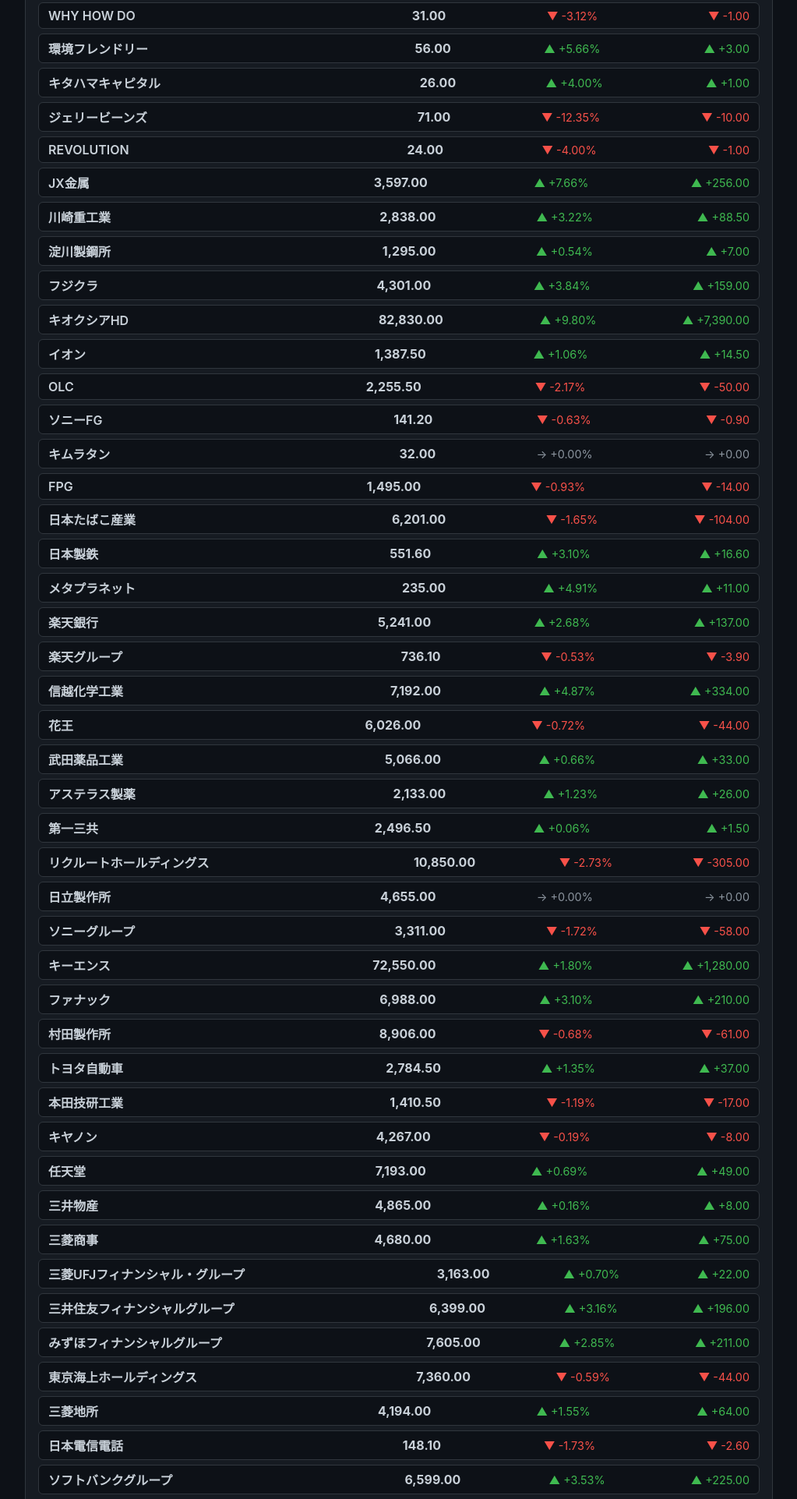
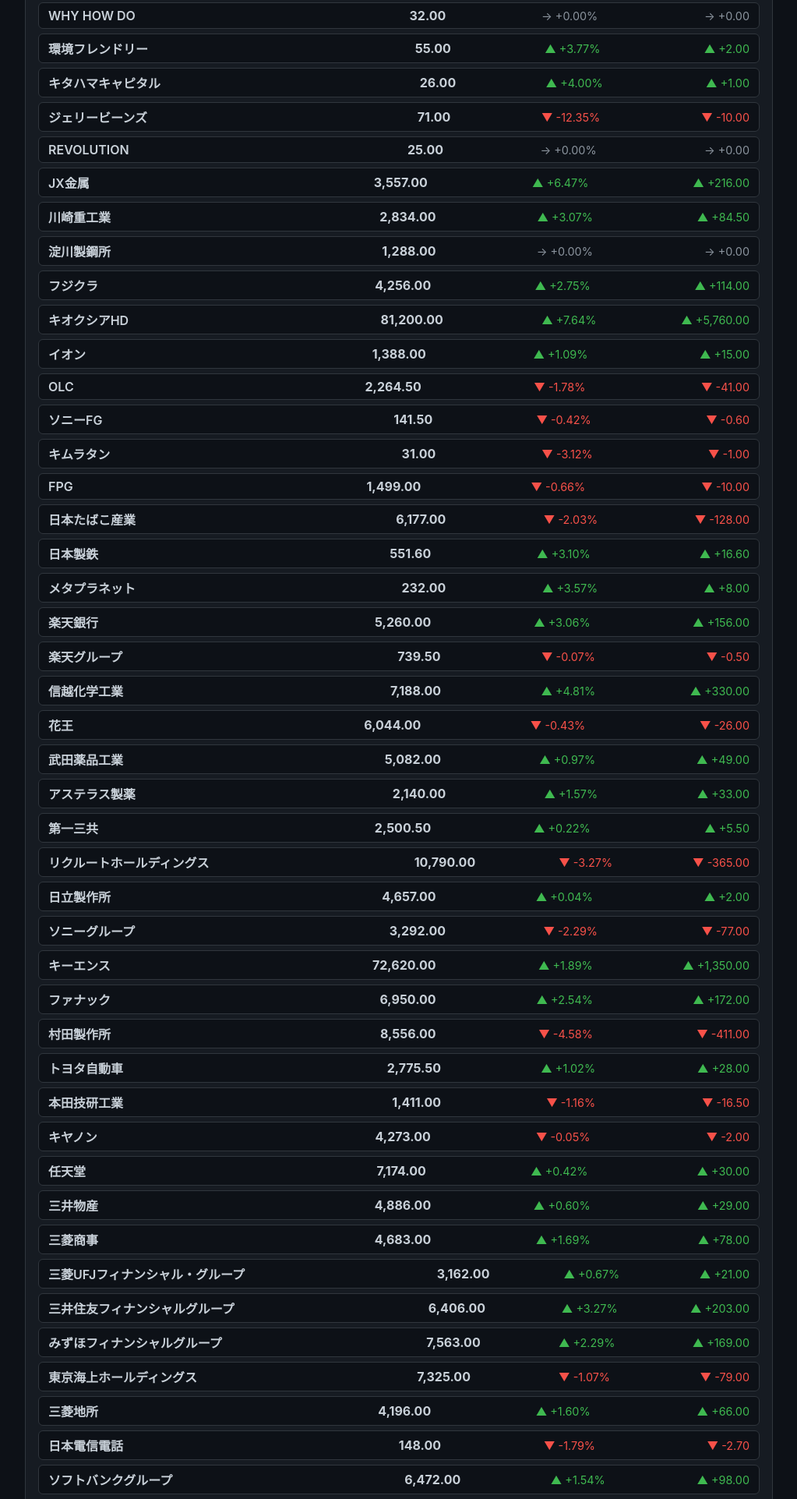
Before and after one commit to hyper427/python-automation, a plain HTML site: page market_report_20260612.html in a window 1280 px wide. Shown: the part 761-2684 px from the top of the page at 78% size, without its empty margins (128-1151 px from the left). Drawn offline with Linux system fonts and the light colour scheme.

Commit message:
Update market report 2026/06/12 16:14:05.26

```diff
--- a/market_report_20260612.html
+++ b/market_report_20260612.html
@@ -107,9 +107,9 @@
     <div class="grid">
       <div class="ticker">
         <span class="name">日経平均株価</span>
-        <span class="price">66,484.79</span>
-        <span class="change up">▲ +3.53%</span>
-        <span class="change up">▲ +2,267.52</span>
+        <span class="price">66,020.04</span>
+        <span class="change up">▲ +2.81%</span>
+        <span class="change up">▲ +1,802.77</span>
       </div>
       <div class="ticker">
         <span class="name">NASDAQ総合指数</span>
@@ -142,15 +142,15 @@
     <div class="grid">
       <div class="ticker">
         <span class="name">三菱重工業</span>
-        <span class="price">3,550.00</span>
-        <span class="change up">▲ +1.60%</span>
-        <span class="change up">▲ +56.00</span>
+        <span class="price">3,540.00</span>
+        <span class="change up">▲ +1.32%</span>
+        <span class="change up">▲ +46.00</span>
       </div>
       <div class="ticker">
         <span class="name">ノーリツ鋼機</span>
-        <span class="price">1,953.00</span>
-        <span class="change down">▼ -1.41%</span>
-        <span class="change down">▼ -28.00</span>
+        <span class="price">1,948.00</span>
+        <span class="change down">▼ -1.67%</span>
+        <span class="change down">▼ -33.00</span>
       </div>
       <div class="ticker">
         <span class="name">スリー・ディー・マトリックス</span>
@@ -160,27 +160,27 @@
       </div>
       <div class="ticker">
         <span class="name">ウインテスト</span>
-        <span class="price">77.00</span>
-        <span class="change down">▼ -2.53%</span>
-        <span class="change down">▼ -2.00</span>
+        <span class="price">78.00</span>
+        <span class="change down">▼ -1.27%</span>
+        <span class="change down">▼ -1.00</span>
       </div>
       <div class="ticker">
         <span class="name">ウエストホールディングス</span>
-        <span class="price">2,315.00</span>
-        <span class="change up">▲ +0.43%</span>
-        <span class="change up">▲ +10.00</span>
+        <span class="price">2,313.00</span>
+        <span class="change up">▲ +0.35%</span>
+        <span class="change up">▲ +8.00</span>
       </div>
       <div class="ticker">
         <span class="name">WHY HOW DO</span>
-        <span class="price">31.00</span>
-        <span class="change down">▼ -3.12%</span>
-        <span class="change down">▼ -1.00</span>
+        <span class="price">32.00</span>
+        <span class="change flat">→ +0.00%</span>
+        <span class="change flat">→ +0.00</span>
       </div>
       <div class="ticker">
         <span class="name">環境フレンドリー</span>
-        <span class="price">56.00</span>
-        <span class="change up">▲ +5.66%</span>
-        <span class="change up">▲ +3.00</span>
+        <span class="price">55.00</span>
+        <span class="change up">▲ +3.77%</span>
+        <span class="change up">▲ +2.00</span>
       </div>
       <div class="ticker">
         <span class="name">キタハマキャピタル</span>
@@ -196,75 +196,75 @@
       </div>
       <div class="ticker">
         <span class="name">REVOLUTION</span>
-        <span class="price">24.00</span>
-        <span class="change down">▼ -4.00%</span>
-        <span class="change down">▼ -1.00</span>
-      </div>
-      <div class="ticker">
-        <span class="name">JX金属</span>
-        <span class="price">3,597.00</span>
-        <span class="change up">▲ +7.66%</span>
-        <span class="change up">▲ +256.00</span>
-      </div>
-      <div class="ticker">
-        <span class="name">川崎重工業</span>
-        <span class="price">2,838.00</span>
-        <span class="change up">▲ +3.22%</span>
-        <span class="change up">▲ +88.50</span>
-      </div>
-      <div class="ticker">
-        <span class="name">淀川製鋼所</span>
-        <span class="price">1,295.00</span>
-        <span class="change up">▲ +0.54%</span>
-        <span class="change up">▲ +7.00</span>
-      </div>
-      <div class="ticker">
-        <span class="name">フジクラ</span>
-        <span class="price">4,301.00</span>
-        <span class="change up">▲ +3.84%</span>
-        <span class="change up">▲ +159.00</span>
-      </div>
-      <div class="ticker">
-        <span class="name">キオクシアHD</span>
-        <span class="price">82,830.00</span>
-        <span class="change up">▲ +9.80%</span>
-        <span class="change up">▲ +7,390.00</span>
-      </div>
-      <div class="ticker">
-        <span class="name">イオン</span>
-        <span class="price">1,387.50</span>
-        <span class="change up">▲ +1.06%</span>
-        <span class="change up">▲ +14.50</span>
-      </div>
-      <div class="ticker">
-        <span class="name">OLC</span>
-        <span class="price">2,255.50</span>
-        <span class="change down">▼ -2.17%</span>
-        <span class="change down">▼ -50.00</span>
-      </div>
-      <div class="ticker">
-        <span class="name">ソニーFG</span>
-        <span class="price">141.20</span>
-        <span class="change down">▼ -0.63%</span>
-        <span class="change down">▼ -0.90</span>
-      </div>
-      <div class="ticker">
-        <span class="name">キムラタン</span>
-        <span class="price">32.00</span>
+        <span class="price">25.00</span>
         <span class="change flat">→ +0.00%</span>
         <span class="change flat">→ +0.00</span>
       </div>
       <div class="ticker">
+        <span class="name">JX金属</span>
+        <span class="price">3,557.00</span>
+        <span class="change up">▲ +6.47%</span>
+        <span class="change up">▲ +216.00</span>
+      </div>
+      <div class="ticker">
+        <span class="name">川崎重工業</span>
+        <span class="price">2,834.00</span>
+        <span class="change up">▲ +3.07%</span>
+        <span class="change up">▲ +84.50</span>
+      </div>
+      <div class="ticker">
+        <span class="name">淀川製鋼所</span>
+        <span class="price">1,288.00</span>
+        <span class="change flat">→ +0.00%</span>
+        <span class="change flat">→ +0.00</span>
+      </div>
+      <div class="ticker">
+        <span class="name">フジクラ</span>
+        <span class="price">4,256.00</span>
+        <span class="change up">▲ +2.75%</span>
+        <span class="change up">▲ +114.00</span>
+      </div>
+      <div class="ticker">
+        <span class="name">キオクシアHD</span>
+        <span class="price">81,200.00</span>
+        <span class="change up">▲ +7.64%</span>
+        <span class="change up">▲ +5,760.00</span>
+      </div>
+      <div class="ticker">
+        <span class="name">イオン</span>
+        <span class="price">1,388.00</span>
+        <span class="change up">▲ +1.09%</span>
+        <span class="change up">▲ +15.00</span>
+      </div>
+      <div class="ticker">
+        <span class="name">OLC</span>
+        <span class="price">2,264.50</span>
+        <span class="change down">▼ -1.78%</span>
+        <span class="change down">▼ -41.00</span>
+      </div>
+      <div class="ticker">
+        <span class="name">ソニーFG</span>
+        <span class="price">141.50</span>
+        <span class="change down">▼ -0.42%</span>
+        <span class="change down">▼ -0.60</span>
+      </div>
+      <div class="ticker">
+        <span class="name">キムラタン</span>
+        <span class="price">31.00</span>
+        <span class="change down">▼ -3.12%</span>
+        <span class="change down">▼ -1.00</span>
+      </div>
+      <div class="ticker">
         <span class="name">FPG</span>
-        <span class="price">1,495.00</span>
-        <span class="change down">▼ -0.93%</span>
-        <span class="change down">▼ -14.00</span>
+        <span class="price">1,499.00</span>
+        <span class="change down">▼ -0.66%</span>
+        <span class="change down">▼ -10.00</span>
       </div>
       <div class="ticker">
         <span class="name">日本たばこ産業</span>
-        <span class="price">6,201.00</span>
-        <span class="change down">▼ -1.65%</span>
-        <span class="change down">▼ -104.00</span>
+        <span class="price">6,177.00</span>
+        <span class="change down">▼ -2.03%</span>
+        <span class="change down">▼ -128.00</span>
       </div>
       <div class="ticker">
         <span class="name">日本製鉄</span>
@@ -274,165 +274,165 @@
       </div>
       <div class="ticker">
         <span class="name">メタプラネット</span>
-        <span class="price">235.00</span>
-        <span class="change up">▲ +4.91%</span>
-        <span class="change up">▲ +11.00</span>
+        <span class="price">232.00</span>
+        <span class="change up">▲ +3.57%</span>
+        <span class="change up">▲ +8.00</span>
       </div>
       <div class="ticker">
         <span class="name">楽天銀行</span>
-        <span class="price">5,241.00</span>
-        <span class="change up">▲ +2.68%</span>
-        <span class="change up">▲ +137.00</span>
+        <span class="price">5,260.00</span>
+        <span class="change up">▲ +3.06%</span>
+        <span class="change up">▲ +156.00</span>
       </div>
       <div class="ticker">
         <span class="name">楽天グループ</span>
-        <span class="price">736.10</span>
-        <span class="change down">▼ -0.53%</span>
-        <span class="change down">▼ -3.90</span>
+        <span class="price">739.50</span>
+        <span class="change down">▼ -0.07%</span>
+        <span class="change down">▼ -0.50</span>
       </div>
       <div class="ticker">
         <span class="name">信越化学工業</span>
-        <span class="price">7,192.00</span>
-        <span class="change up">▲ +4.87%</span>
-        <span class="change up">▲ +334.00</span>
+        <span class="price">7,188.00</span>
+        <span class="change up">▲ +4.81%</span>
+        <span class="change up">▲ +330.00</span>
       </div>
       <div class="ticker">
         <span class="name">花王</span>
-        <span class="price">6,026.00</span>
-        <span class="change down">▼ -0.72%</span>
-        <span class="change down">▼ -44.00</span>
+        <span class="price">6,044.00</span>
+        <span class="change down">▼ -0.43%</span>
+        <span class="change down">▼ -26.00</span>
       </div>
       <div class="ticker">
         <span class="name">武田薬品工業</span>
-        <span class="price">5,066.00</span>
-        <span class="change up">▲ +0.66%</span>
+        <span class="price">5,082.00</span>
+        <span class="change up">▲ +0.97%</span>
+        <span class="change up">▲ +49.00</span>
+      </div>
+      <div class="ticker">
+        <span class="name">アステラス製薬</span>
+        <span class="price">2,140.00</span>
+        <span class="change up">▲ +1.57%</span>
         <span class="change up">▲ +33.00</span>
       </div>
       <div class="ticker">
-        <span class="name">アステラス製薬</span>
-        <span class="price">2,133.00</span>
-        <span class="change up">▲ +1.23%</span>
-        <span class="change up">▲ +26.00</span>
-      </div>
-      <div class="ticker">
         <span class="name">第一三共</span>
-        <span class="price">2,496.50</span>
-        <span class="change up">▲ +0.06%</span>
-        <span class="change up">▲ +1.50</span>
+        <span class="price">2,500.50</span>
+        <span class="change up">▲ +0.22%</span>
+        <span class="change up">▲ +5.50</span>
       </div>
       <div class="ticker">
         <span class="name">リクルートホールディングス</span>
-        <span class="price">10,850.00</span>
-        <span class="change down">▼ -2.73%</span>
-        <span class="change down">▼ -305.00</span>
+        <span class="price">10,790.00</span>
+        <span class="change down">▼ -3.27%</span>
+        <span class="change down">▼ -365.00</span>
       </div>
       <div class="ticker">
         <span class="name">日立製作所</span>
-        <span class="price">4,655.00</span>
-        <span class="change flat">→ +0.00%</span>
-        <span class="change flat">→ +0.00</span>
+        <span class="price">4,657.00</span>
+        <span class="change up">▲ +0.04%</span>
+        <span class="change up">▲ +2.00</span>
       </div>
       <div class="ticker">
         <span class="name">ソニーグループ</span>
-        <span class="price">3,311.00</span>
-        <span class="change down">▼ -1.72%</span>
-        <span class="change down">▼ -58.00</span>
+        <span class="price">3,292.00</span>
+        <span class="change down">▼ -2.29%</span>
+        <span class="change down">▼ -77.00</span>
       </div>
       <div class="ticker">
         <span class="name">キーエンス</span>
-        <span class="price">72,550.00</span>
-        <span class="change up">▲ +1.80%</span>
-        <span class="change up">▲ +1,280.00</span>
+        <span class="price">72,620.00</span>
+        <span class="change up">▲ +1.89%</span>
+        <span class="change up">▲ +1,350.00</span>
       </div>
       <div class="ticker">
         <span class="name">ファナック</span>
-        <span class="price">6,988.00</span>
-        <span class="change up">▲ +3.10%</span>
-        <span class="change up">▲ +210.00</span>
+        <span class="price">6,950.00</span>
+        <span class="change up">▲ +2.54%</span>
+        <span class="change up">▲ +172.00</span>
       </div>
       <div class="ticker">
         <span class="name">村田製作所</span>
-        <span class="price">8,906.00</span>
-        <span class="change down">▼ -0.68%</span>
-        <span class="change down">▼ -61.00</span>
+        <span class="price">8,556.00</span>
+        <span class="change down">▼ -4.58%</span>
+        <span class="change down">▼ -411.00</span>
       </div>
       <div class="ticker">
         <span class="name">トヨタ自動車</span>
-        <span class="price">2,784.50</span>
-        <span class="change up">▲ +1.35%</span>
-        <span class="change up">▲ +37.00</span>
+        <span class="price">2,775.50</span>
+        <span class="change up">▲ +1.02%</span>
+        <span class="change up">▲ +28.00</span>
       </div>
       <div class="ticker">
         <span class="name">本田技研工業</span>
-        <span class="price">1,410.50</span>
-        <span class="change down">▼ -1.19%</span>
-        <span class="change down">▼ -17.00</span>
+        <span class="price">1,411.00</span>
+        <span class="change down">▼ -1.16%</span>
+        <span class="change down">▼ -16.50</span>
       </div>
       <div class="ticker">
         <span class="name">キヤノン</span>
-        <span class="price">4,267.00</span>
-        <span class="change down">▼ -0.19%</span>
-        <span class="change down">▼ -8.00</span>
+        <span class="price">4,273.00</span>
+        <span class="change down">▼ -0.05%</span>
+        <span class="change down">▼ -2.00</span>
       </div>
       <div class="ticker">
         <span class="name">任天堂</span>
-        <span class="price">7,193.00</span>
-        <span class="change up">▲ +0.69%</span>
-        <span class="change up">▲ +49.00</span>
+        <span class="price">7,174.00</span>
+        <span class="change up">▲ +0.42%</span>
+        <span class="change up">▲ +30.00</span>
       </div>
       <div class="ticker">
         <span class="name">三井物産</span>
-        <span class="price">4,865.00</span>
-        <span class="change up">▲ +0.16%</span>
-        <span class="change up">▲ +8.00</span>
+        <span class="price">4,886.00</span>
+        <span class="change up">▲ +0.60%</span>
+        <span class="change up">▲ +29.00</span>
       </div>
       <div class="ticker">
         <span class="name">三菱商事</span>
-        <span class="price">4,680.00</span>
-        <span class="change up">▲ +1.63%</span>
-        <span class="change up">▲ +75.00</span>
+        <span class="price">4,683.00</span>
+        <span class="change up">▲ +1.69%</span>
+        <span class="change up">▲ +78.00</span>
       </div>
       <div class="ticker">
         <span class="name">三菱UFJフィナンシャル・グループ</span>
-        <span class="price">3,163.00</span>
-        <span class="change up">▲ +0.70%</span>
-        <span class="change up">▲ +22.00</span>
+        <span class="price">3,162.00</span>
+        <span class="change up">▲ +0.67%</span>
+        <span class="change up">▲ +21.00</span>
       </div>
       <div class="ticker">
         <span class="name">三井住友フィナンシャルグループ</span>
-        <span class="price">6,399.00</span>
-        <span class="change up">▲ +3.16%</span>
-        <span class="change up">▲ +196.00</span>
+        <span class="price">6,406.00</span>
+        <span class="change up">▲ +3.27%</span>
+        <span class="change up">▲ +203.00</span>
       </div>
       <div class="ticker">
         <span class="name">みずほフィナンシャルグループ</span>
-        <span class="price">7,605.00</span>
-        <span class="change up">▲ +2.85%</span>
-        <span class="change up">▲ +211.00</span>
+        <span class="price">7,563.00</span>
+        <span class="change up">▲ +2.29%</span>
+        <span class="change up">▲ +169.00</span>
       </div>
       <div class="ticker">
         <span class="name">東京海上ホールディングス</span>
-        <span class="price">7,360.00</span>
-        <span class="change down">▼ -0.59%</span>
-        <span class="change down">▼ -44.00</span>
+        <span class="price">7,325.00</span>
+        <span class="change down">▼ -1.07%</span>
+        <span class="change down">▼ -79.00</span>
       </div>
       <div class="ticker">
         <span class="name">三菱地所</span>
-        <span class="price">4,194.00</span>
-        <span class="change up">▲ +1.55%</span>
-        <span class="change up">▲ +64.00</span>
+        <span class="price">4,196.00</span>
+        <span class="change up">▲ +1.60%</span>
+        <span class="change up">▲ +66.00</span>
       </div>
       <div class="ticker">
         <span class="name">日本電信電話</span>
-        <span class="price">148.10</span>
-        <span class="change down">▼ -1.73%</span>
-        <span class="change down">▼ -2.60</span>
+        <span class="price">148.00</span>
+        <span class="change down">▼ -1.79%</span>
+        <span class="change down">▼ -2.70</span>
       </div>
       <div class="ticker">
         <span class="name">ソフトバンクグループ</span>
-        <span class="price">6,599.00</span>
-        <span class="change up">▲ +3.53%</span>
-        <span class="change up">▲ +225.00</span>
+        <span class="price">6,472.00</span>
+        <span class="change up">▲ +1.54%</span>
+        <span class="change up">▲ +98.00</span>
       </div>
     </div>
   </section>
@@ -614,15 +614,15 @@
     <div class="grid">
       <div class="ticker">
         <span class="name">Bitcoin USD</span>
-        <span class="price">63,301.03</span>
-        <span class="change up">▲ +1.21%</span>
-        <span class="change up">▲ +757.70</span>
+        <span class="price">62,932.00</span>
+        <span class="change up">▲ +0.47%</span>
+        <span class="change up">▲ +292.13</span>
       </div>
       <div class="ticker">
         <span class="name">Hyperliquid USD</span>
-        <span class="price">58.42</span>
-        <span class="change up">▲ +5.22%</span>
-        <span class="change up">▲ +2.90</span>
+        <span class="price">57.30</span>
+        <span class="change up">▲ +3.15%</span>
+        <span class="change up">▲ +1.75</span>
       </div>
     </div>
   </section>
@@ -631,15 +631,15 @@
     <div class="grid">
       <div class="ticker">
         <span class="name">USD/JPY</span>
-        <span class="price">160.30</span>
-        <span class="change up">▲ +0.24%</span>
-        <span class="change up">▲ +0.38</span>
+        <span class="price">160.35</span>
+        <span class="change up">▲ +0.27%</span>
+        <span class="change up">▲ +0.44</span>
       </div>
       <div class="ticker">
         <span class="name">Gold Aug 26</span>
-        <span class="price">4,207.80</span>
-        <span class="change up">▲ +2.28%</span>
-        <span class="change up">▲ +93.80</span>
+        <span class="price">4,199.00</span>
+        <span class="change up">▲ +2.07%</span>
+        <span class="change up">▲ +85.00</span>
       </div>
       <div class="ticker">
         <span class="name">CBOE Interest Rate 10 Year T No</span>
```
Also changed, not shown: index.html (+177 -177 lines), 1 other file.
